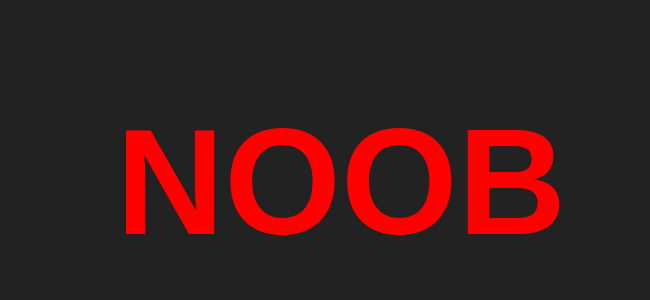
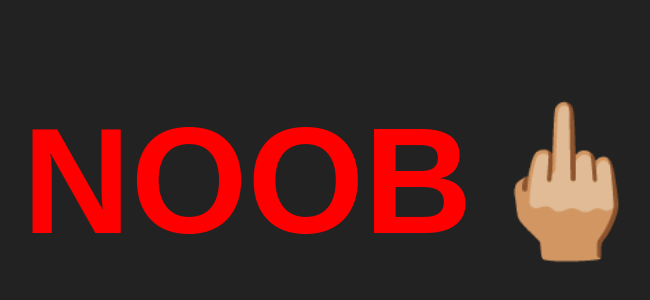
Before and after one commit to kazaki55/MyWebsite., a plain HTML site: page index.html in a window 1280 px wide. Shown: the part 218-518 px from the top of the page, without its empty margins (299-949 px from the left). Drawn offline with Linux system fonts and the light colour scheme.

Commit message:
Update index.html

```diff
--- a/index.html
+++ b/index.html
@@ -2,7 +2,7 @@
 <html lang="en">
 <head>
   <meta charset="UTF-8" />
-  <title>Big NOOB</title>
+  <title>Big NOOB🖕🏼</title>
   <style>
     body {
       display: flex;
@@ -20,6 +20,6 @@
   </style>
 </head>
 <body>
-  NOOB
+  NOOB🖕🏼
 </body>
 </html>
```
